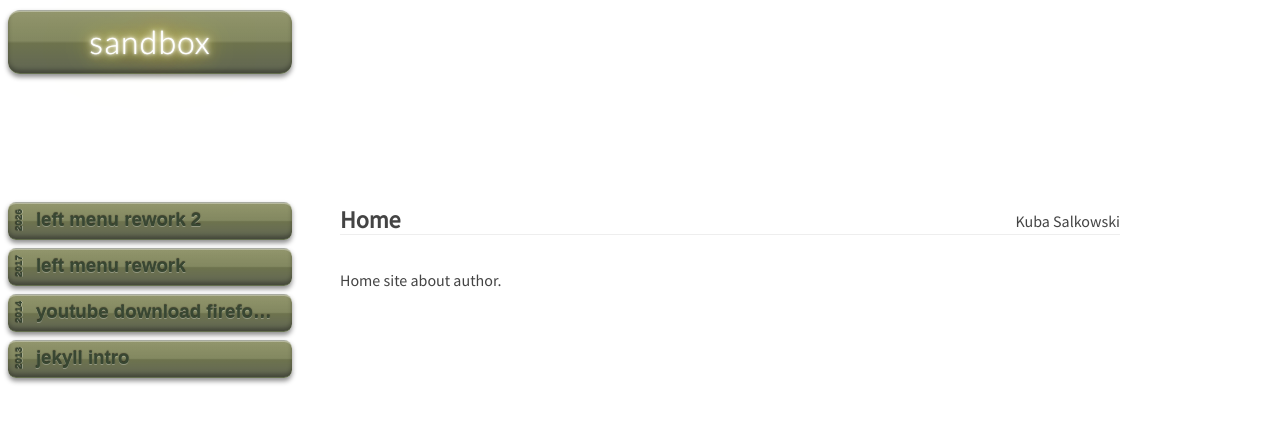
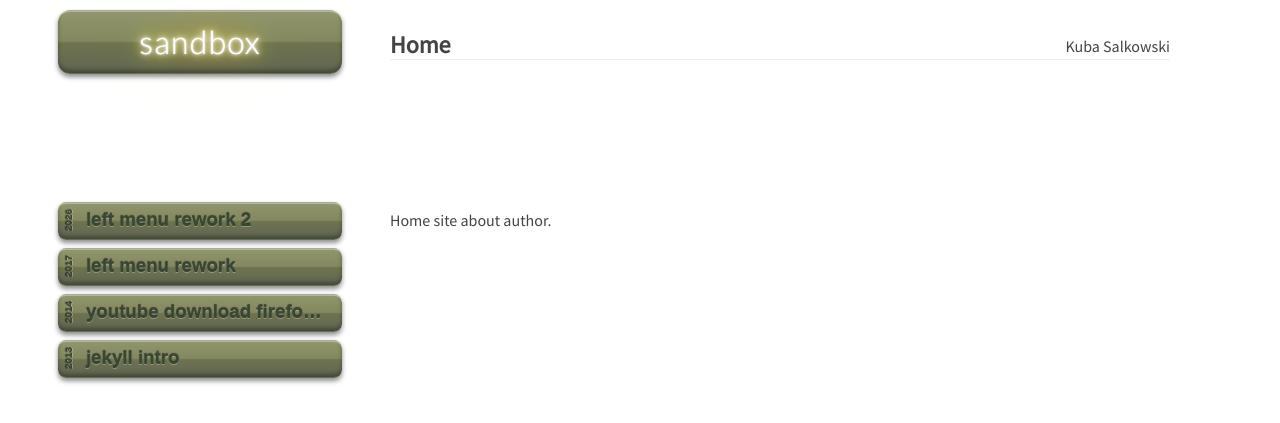
Before and after one commit to urobor/urobor.github.io, a Jekyll site: the page built from index.html, in a window 1280 px wide. Shown: the top 423 px of the page. Built offline with Jekyll 4.4.1, drawn with Linux system fonts in a browser that asks for light colours; some web fonts are replaced.

Commit message:
centre menu and content as one group
Co-Authored-By: Claude Haiku 5.5 <noreply@anthropic.com>

```diff
--- a/css/skeleton.css
+++ b/css/skeleton.css
@@ -5,6 +5,9 @@
     --badge: #886647;
     --neon: #ffe94d;
     --neon-glow: #ff9d00;
+
+    --menu-w: 300px;
+    --column-w: 880px;
 
     --gloss: linear-gradient(to bottom,
         rgba(255,255,255,0.28) 0%, rgba(255,255,255,0.08) 48%,
@@ -40,8 +43,8 @@ p {
 .center {
 
     max-width: 800px;
-    margin-left: 300px;
-    margin-top: 200px;
+    margin-left: calc(max(0px, 50% - (var(--menu-w) + var(--column-w)) / 2) + var(--menu-w));
+    margin-top: 25px;
     padding: 0 40px;
 }
 
@@ -66,7 +69,7 @@ p.meta {
     text-align: right;
     top: 8px;
     right: 20px;
-    margin: 0 0 40px 20px;
+    margin: 0 0 155px 20px;
     border-bottom: 1px solid #eee;
 }
 
@@ -90,7 +93,8 @@ img {
 header {
     position: fixed;
     top: 0;
-    width: 300px;
+    left: max(0px, calc(50% - (var(--menu-w) + var(--column-w)) / 2));
+    width: var(--menu-w);
     height: 100%;
     overflow: hidden;
     padding: 10px 0;
```
